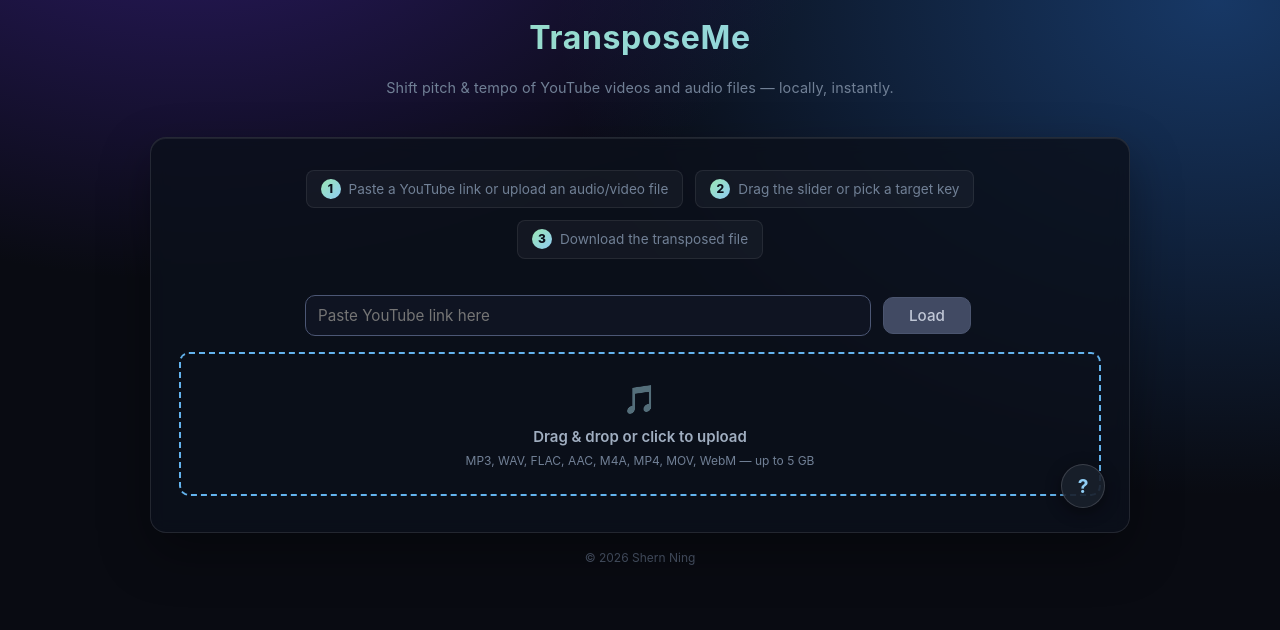
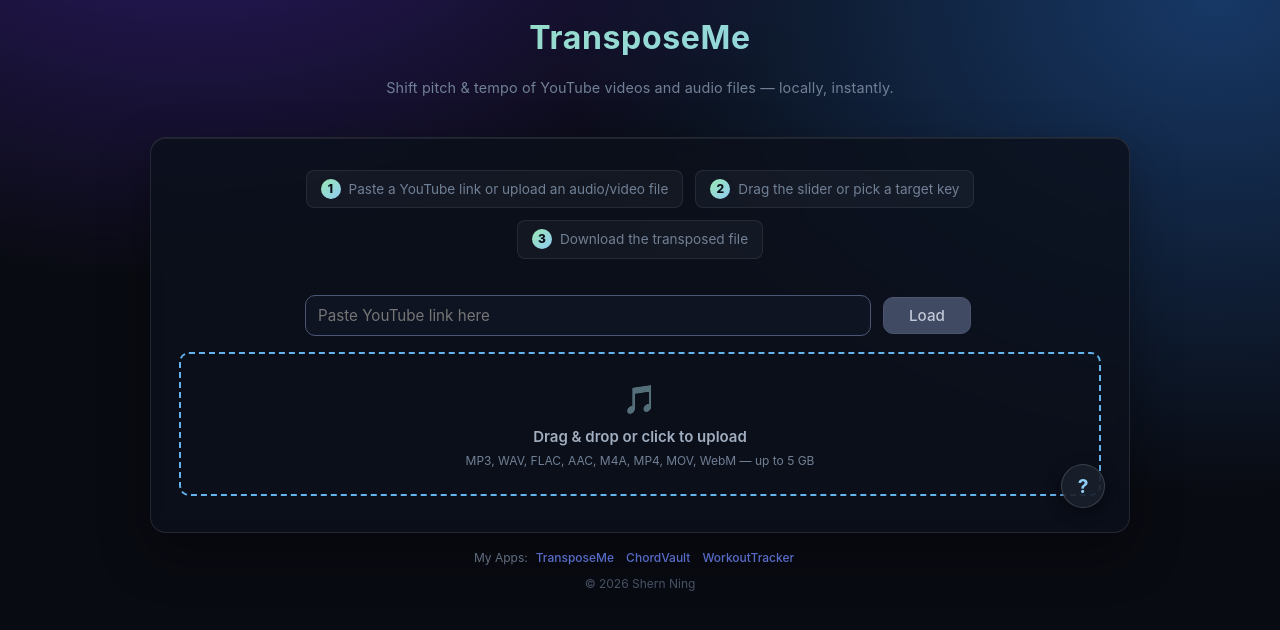
Before and after one commit to ShernNing/transposeme, a React (Vite) app: page / in a window 1280 px wide. Shown: the top 630 px of the page. Built offline with nearby package versions, Linux system fonts and the light colour scheme.

Commit message:
feat: add external app links to footer and enhance error handling in YouTube API

```diff
--- a/src/App.jsx
+++ b/src/App.jsx
@@ -903,6 +903,35 @@
           padding: "16px 0",
         }}
       >
+        <div style={{ marginBottom: 8 }}>
+          <span style={{ color: "#718096", marginRight: 8 }}>My Apps:</span>
+          {[
+            { label: "TransposeMe", url: "https://transposeme.vercel.app/" },
+            { label: "ChordVault", url: "https://chordvault-ten.vercel.app/" },
+            {
+              label: "WorkoutTracker",
+              url: "https://workouttracker-xi.vercel.app",
+            },
+          ].map(({ label, url }) => (
+            <a
+              key={label}
+              href={url}
+              target='_blank'
+              rel='noopener noreferrer'
+              style={{
+                color: "#667eea",
+                textDecoration: "none",
+                marginRight: 12,
+              }}
+              onMouseEnter={(e) =>
+                (e.target.style.textDecoration = "underline")
+              }
+              onMouseLeave={(e) => (e.target.style.textDecoration = "none")}
+            >
+              {label}
+            </a>
+          ))}
+        </div>
         &copy; {new Date().getFullYear()} Shern Ning
       </footer>
     </div>
--- a/src/hooks/useYouTubeTranspose.js
+++ b/src/hooks/useYouTubeTranspose.js
@@ -4,7 +4,12 @@
 
 // Human-readable errors from backend payloads
 function prettyApiError(fallback, payloadText = "") {
-  const text = (payloadText || "").toLowerCase();
+  // Parse JSON to avoid false-positives from the hint field containing words like "proxy"
+  let text = (payloadText || "").toLowerCase();
+  try {
+    const parsed = JSON.parse(payloadText);
+    text = ((parsed.details || "") + " " + (parsed.error || "")).toLowerCase();
+  } catch {}
   if (text.includes("proxy") || text.includes("403"))
     return "Network/proxy blocked YouTube download. Please disable any proxy/VPN and try again.";
   if (text.includes("private video") || text.includes("video unavailable"))
```
Also changed, not shown: .claude/settings.local.json.
